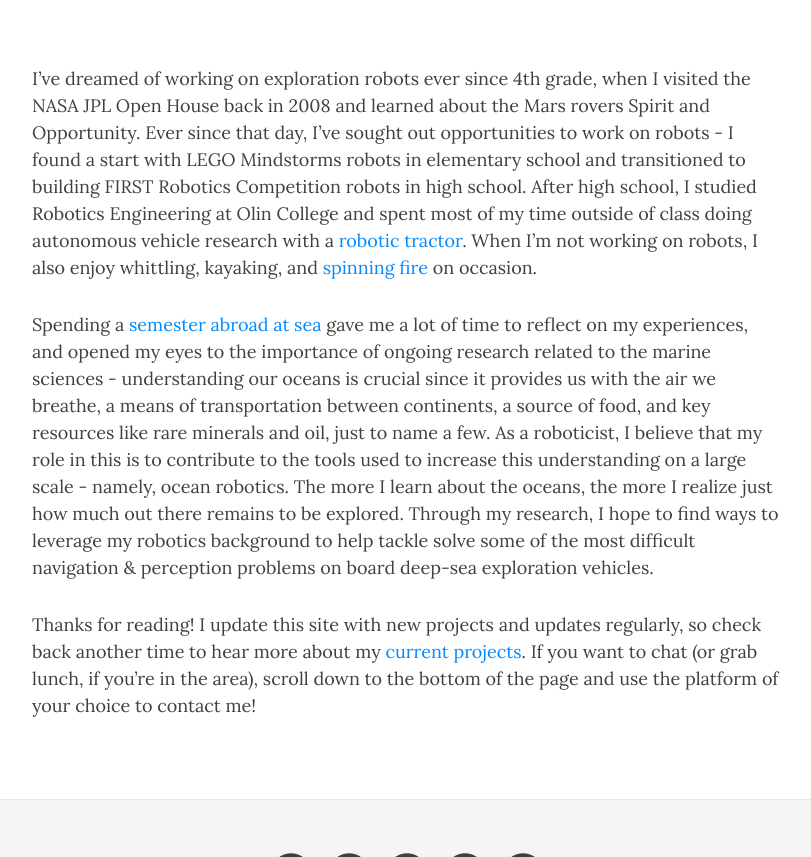
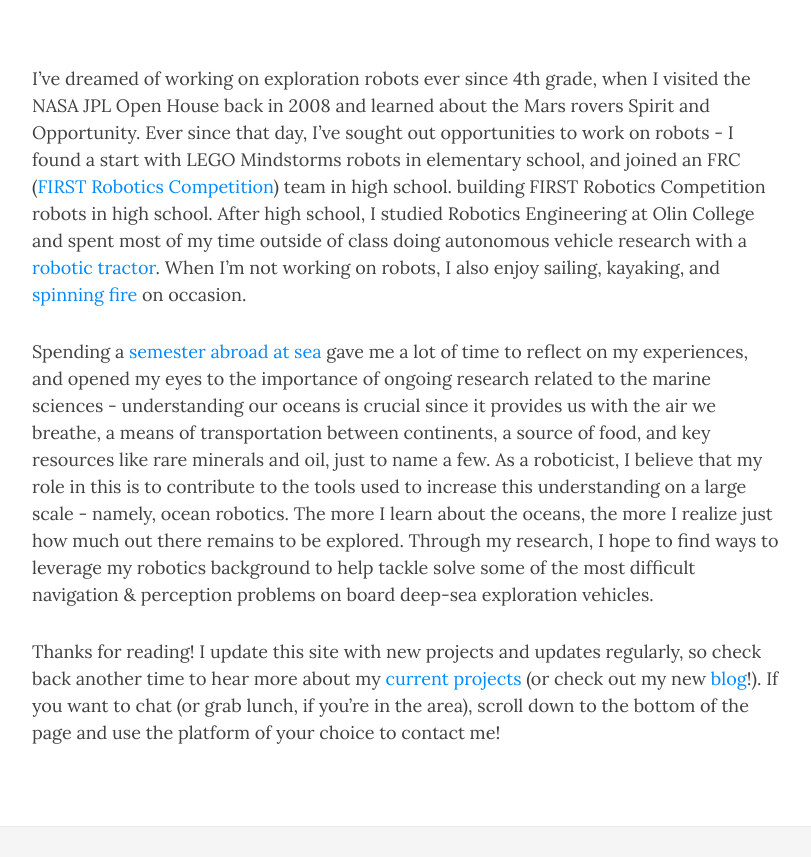
Before and after one commit to AmyPhung/amyphung.github.io, a Jekyll site: the page built from aboutme.md, in a window 1280 px wide and 1400 px high. Shown: the part 543-1400 px from the top of the window, without its empty margins (233-1044 px from the left). Built offline with Jekyll 4.4.1, drawn with Linux system fonts in a browser that asks for light colours; nearby versions of some CDN libraries.

Commit message:
update info

```diff
--- a/aboutme.md
+++ b/aboutme.md
@@ -5,9 +5,9 @@
 bigimg: /img/website/space.jpg
 ---
 
-I've dreamed of working on exploration robots ever since 4th grade, when I visited the NASA JPL Open House back in 2008 and learned about the Mars rovers Spirit and Opportunity. Ever since that day, I've sought out opportunities to work on robots - I found a start with LEGO Mindstorms robots in elementary school and transitioned to building FIRST Robotics Competition robots in high school. After high school, I studied Robotics Engineering at Olin College and spent most of my time outside of class doing autonomous vehicle research with a [robotic tractor](/gravl). When I'm not working on robots, I also enjoy whittling, kayaking, and
+I've dreamed of working on exploration robots ever since 4th grade, when I visited the NASA JPL Open House back in 2008 and learned about the Mars rovers Spirit and Opportunity. Ever since that day, I've sought out opportunities to work on robots - I found a start with LEGO Mindstorms robots in elementary school, and joined an FRC ([FIRST Robotics Competition](https://www.firstinspires.org/robotics/frc)) team in high school. building FIRST Robotics Competition robots in high school. After high school, I studied Robotics Engineering at Olin College and spent most of my time outside of class doing autonomous vehicle research with a [robotic tractor](/gravl). When I'm not working on robots, I also enjoy sailing, kayaking, and
 [spinning fire](https://www.youtube.com/watch?v=YQ9AsDnuLgw&list=PLO8BVdvev9baU0EnWLt45Rn8z-Z5NZg5m&index=14) on occasion.
 
 Spending a [semester abroad at sea](/sea) gave me a lot of time to reflect on my experiences, and opened my eyes to the importance of ongoing research related to the marine sciences - understanding our oceans is crucial since it provides us with the air we breathe, a means of transportation between continents, a source of food, and key resources like rare minerals and oil, just to name a few. As a roboticist, I believe that my role in this is to contribute to the tools used to increase this understanding on a large scale - namely, ocean robotics. The more I learn about the oceans, the more I realize just how much out there remains to be explored. Through my research, I hope to find ways to leverage my robotics background to help tackle solve some of the most difficult navigation & perception problems on board deep-sea exploration vehicles.
 
-Thanks for reading! I update this site with new projects and updates regularly, so check back another time to hear more about my [current projects](/projects). If you want to chat (or grab lunch, if you’re in the area), scroll down to the bottom of the page and use the platform of your choice to contact me!
+Thanks for reading! I update this site with new projects and updates regularly, so check back another time to hear more about my [current projects](/projects) (or check out my new [blog](/blog)!). If you want to chat (or grab lunch, if you’re in the area), scroll down to the bottom of the page and use the platform of your choice to contact me!
```
Also changed, not shown: index.md (+1 -1 lines).
